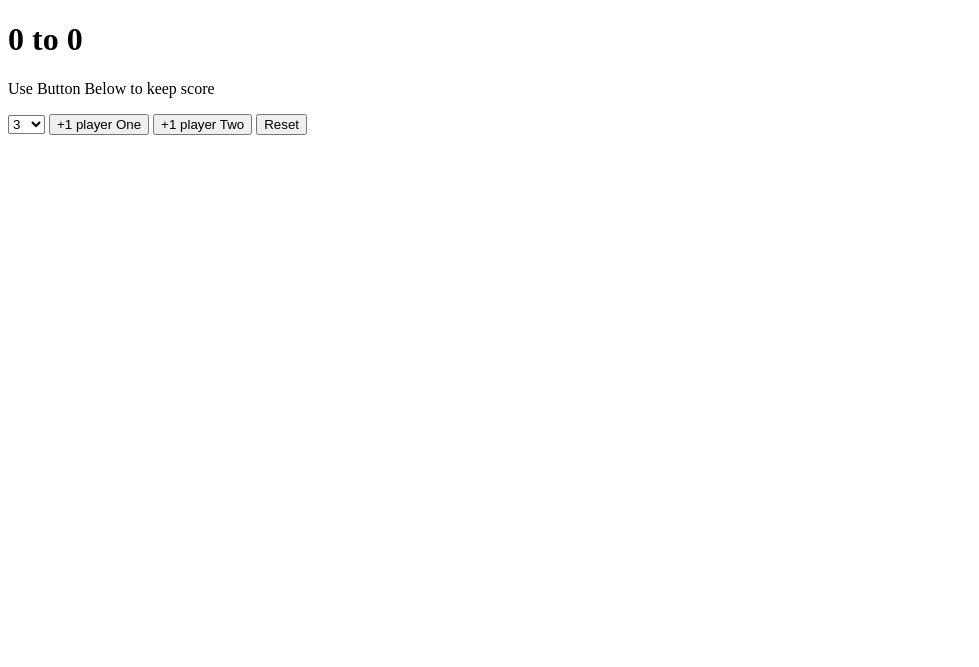
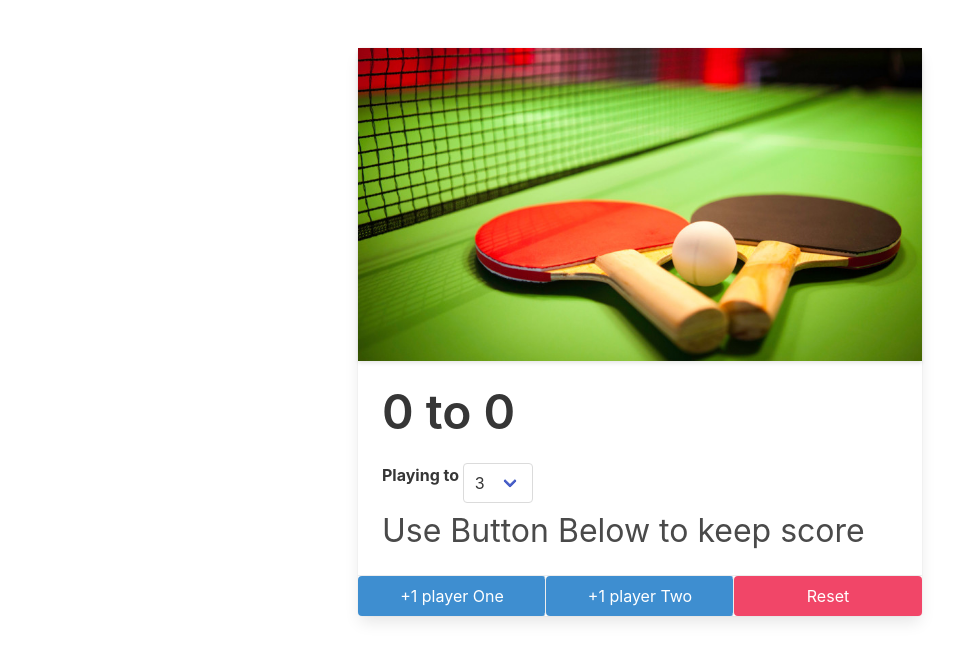
Before and after one commit to Joandyjb/PongScoreKeeper, a plain HTML site: page index.html in a window 1280 px wide. Shown: the whole page, without its empty margins (0-979 px from the left). Drawn offline with nearby package versions, Linux system fonts and the light colour scheme.

Commit message:
Bulma design updates

```diff
--- a/app.js
+++ b/app.js
@@ -8,7 +8,7 @@ const p2Show = document.querySelector('#p2Show');
 let p1Score = 0;
 let p2Score = 0;
 
-let winningScore = 5;
+let winningScore = 3;
 let isGameover = false;
 
 p1Button.addEventListener('click', function(){
@@ -19,6 +19,8 @@ p1Button.addEventListener('click', function(){
             isGameover= true;
             p1Show.classList.add('winner');
             p2Show.classList.add('loser');
+            p1Button.disabled = true;
+            p2Button.disabled = true;
 
         }
         p1Show.textContent= p1Score;
@@ -36,6 +38,10 @@ p2Button.addEventListener('click', function(){
             isGameover= true;
             p2Show.classList.add('winner');
             p1Show.classList.add('loser');
+            p1Button.disabled = true;
+            p1Button.disabled = true;
+            p2Button.disabled = true;
+
 
         }
         p2Show.textContent= p2Score;
@@ -51,6 +57,9 @@ resetButton.addEventListener('click', function(){
     p2Show.textContent= 0;
     p2Show.classList.remove('winner', 'loser');
     p1Show.classList.remove('winner', 'loser');
+    p1Button.disabled = false;
+    p2Button.disabled = false;
+
 
 
 })
--- a/index.html
+++ b/index.html
@@ -5,12 +5,32 @@
     <meta http-equiv="X-UA-Compatible" content="IE=edge">
     <meta name="viewport" content="width=device-width, initial-scale=1.0">
     <title>Ping Pong Score Keeper </title>
-    <link rel="stylesheet" href="style.css">
+    <link rel="stylesheet" href="https://cdn.jsdelivr.net/npm/bulma@0.9.3/css/bulma.min.css">
+    <link rel='stylesheet' href='style.css'>
+
 </head>
 <body>
-    <h1><span id='p1Show'>0</span> to <span id='p2Show'>0</span></h1>
-    <p>Use Button Below to keep score</p>
-    <select id='playto'>
+<section class="section">
+        <div class="container">
+            <div class="columns">
+                <div class="column is-half is-offset-one-quarter"">
+                    <div class="card">
+                        <header class="card-header">
+
+                            <img src='images/Ping_Pong_pictures.jpg'>
+
+                        <button class="card-header-icon" aria-label="more options">
+                            <span class="icon">
+                            <i class="fas fa-angle-down" aria-hidden="true"></i>
+                            </span>
+                        </button>
+                        </header>
+                        <div class="card-content">
+                        <div class="content">
+                            <h1 class="title is-1"><span id='p1Show'>0</span> to <span id='p2Show'>0</span></h1>
+                            <label for= 'playto' class='label is large is-inlne'> Playing to
+                                <div class="select"  class="select is-primary is-rounded">
+                                    <select  id='playto' >
                                         <option value='3'>3</option>
                                         <option value='4'>4</option>
                                         <option value='5'>5</option>
@@ -19,11 +39,27 @@
                                         <option value='8'>8</option>
                                         <option value='9'>9</option>
                                         <option value='10'>10</option>
+                                    </select>
+                                </div>
+                            </label>
+                            <p class="subtitle is-3">Use Button Below to keep score</p>
+                        </div>
+                        </div>
+                        <footer class="card-footer">
+                                <button class="button card-footer-item is-info" id='p1Button'>+1 player One</button>
+                                <button class="button card-footer-item is-info" id='p2Button'>+1 player Two</button>
+                                <button class="button card-footer-item is-danger"  id= 'reset'>Reset</button>
 
-    </select>
-    <button id='p1Button'>+1 player One</button>
-    <button id='p2Button'>+1 player Two</button>
-    <button id= 'reset'>Reset</button>
+                        </footer>
+                    </div>
+                </div>
+            </div>
+        </div>
+
+</section>
+
+
+
 
     <script src='app.js'></script>
 </body>
```
Also changed, not shown: images/Ping_Pong_pictures.jpg (added). Lines whose indentation alone changed are shown as unchanged.
